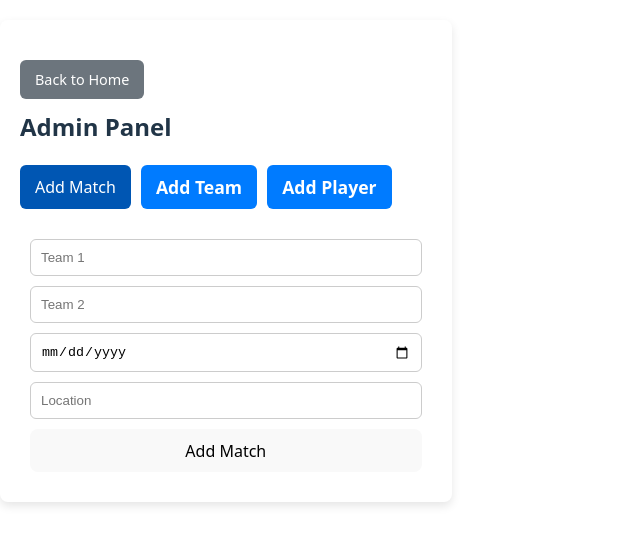
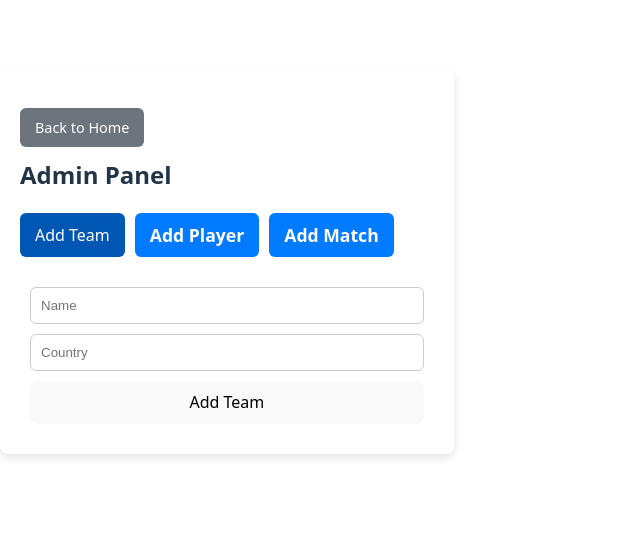
Before and after one commit to kAbhi/l7-football, a React (Vite) app in the folder frontend/: page /admin in a window 1280 px wide. Shown: the part 149-694 px from the top of the page, without its empty margins (0-640 px from the left). Built offline with nearby package versions, Linux system fonts and the light colour scheme.

Commit message:
Reorder admin page

```diff
--- a/frontend/src/components/Admin.tsx
+++ b/frontend/src/components/Admin.tsx
@@ -5,7 +5,7 @@ import AddTeamForm from "./AddTeamForm";
 import AddPlayerForm from "./AddPlayerForm";
 
 const Admin = () => {
-  const [activeTab, setActiveTab] = useState("matches");
+  const [activeTab, setActiveTab] = useState("teams");
   const navigate = useNavigate();
 
   return (
@@ -13,15 +13,15 @@ const Admin = () => {
       <button className="back-button" onClick={() => navigate("/")}>Back to Home</button>
       <h2>Admin Panel</h2>
       <div className="tab-menu">
-        <button className={activeTab === "matches" ? "active" : "primary-button"} onClick={() => setActiveTab("matches")}>Add Match</button>
         <button className={activeTab === "teams" ? "active" : "primary-button"} onClick={() => setActiveTab("teams")}>Add Team</button>
         <button className={activeTab === "players" ? "active" : "primary-button"} onClick={() => setActiveTab("players")}>Add Player</button>
+        <button className={activeTab === "matches" ? "active" : "primary-button"} onClick={() => setActiveTab("matches")}>Add Match</button>
       </div>
 
       <div className="form-section">
-        {activeTab === "matches" && <AddMatchForm />}
         {activeTab === "teams" && <AddTeamForm />}
         {activeTab === "players" && <AddPlayerForm />}
+        {activeTab === "matches" && <AddMatchForm />}
       </div>
     </div>
   );
```
